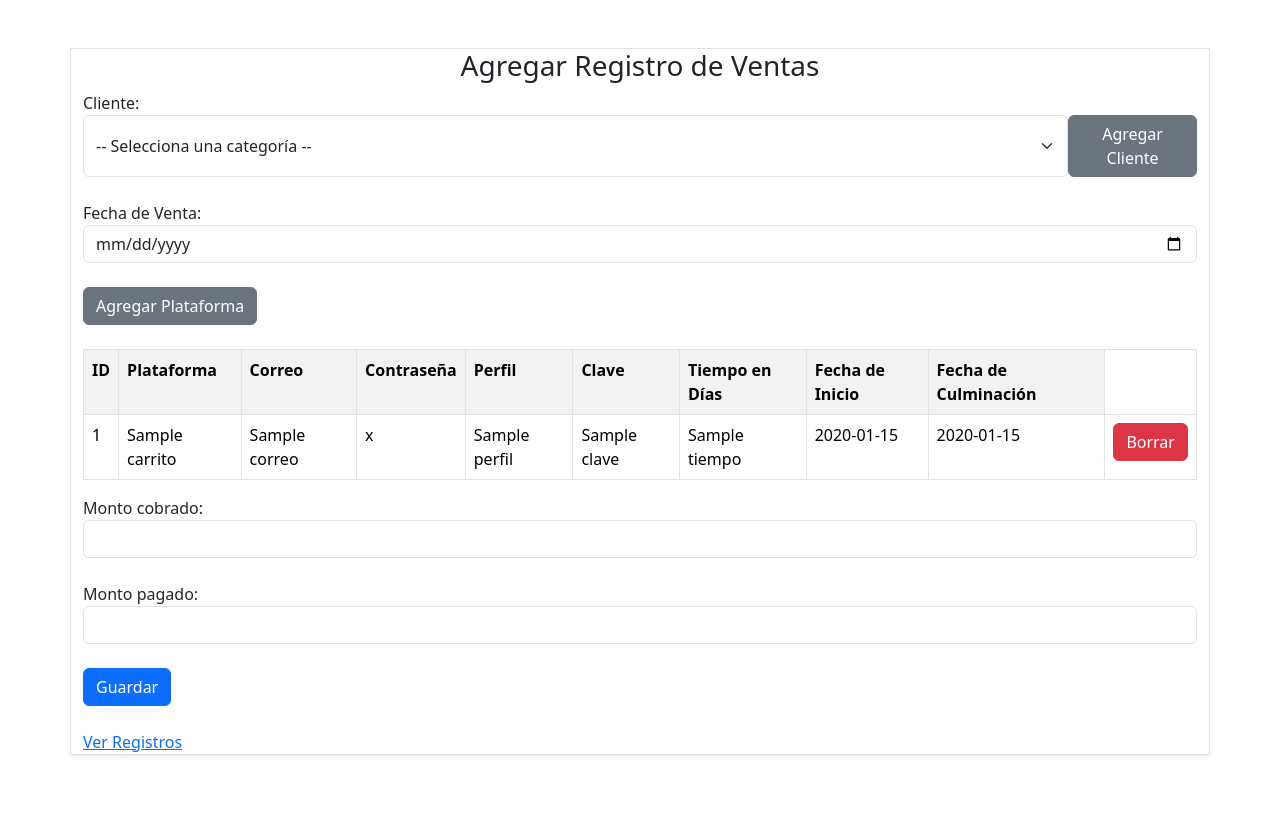
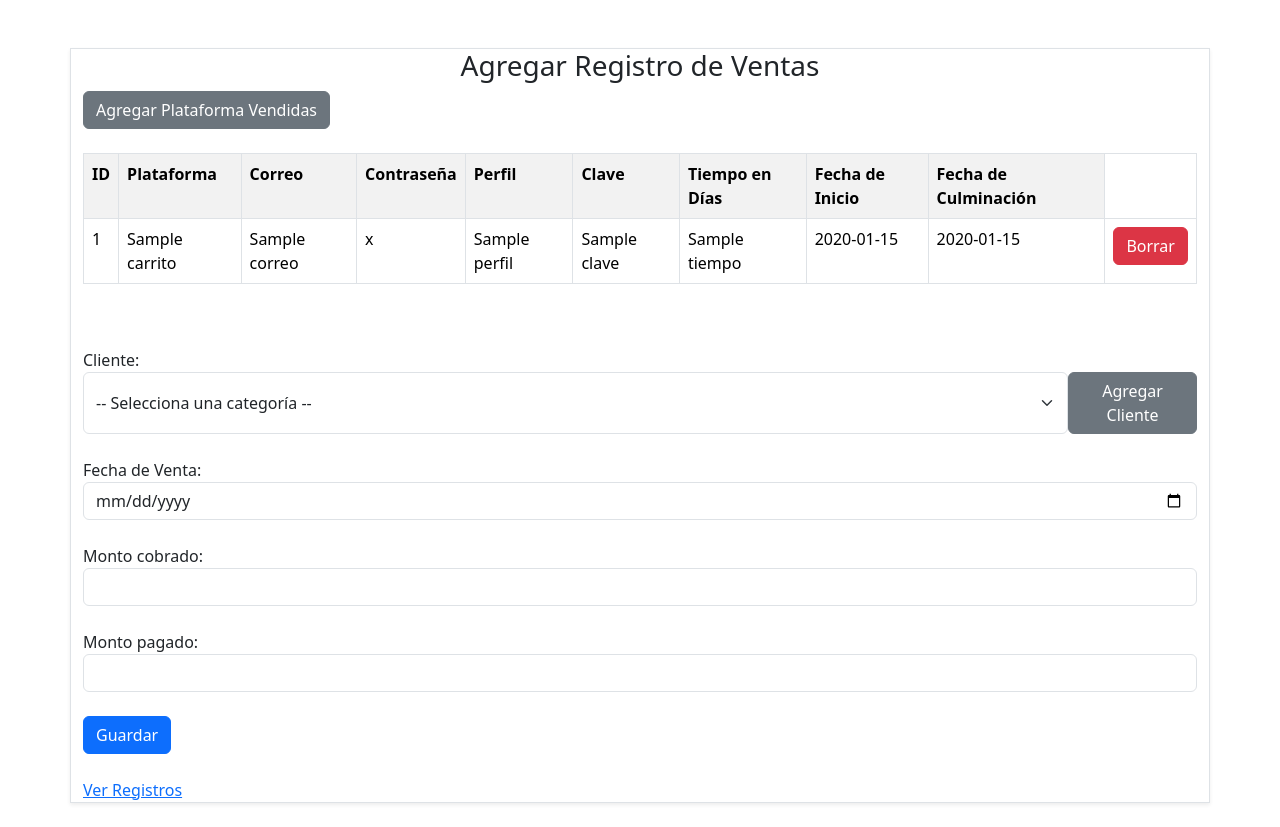
Before and after one commit to Fredy2201/RepositorioFredPython, a Flask app: template templates/formulario1_ventas.html in a window 1280 px wide. Before the commit the page ends 756 px from the top, so only its background shows below. Run offline with Flask 3, Linux system fonts and the light colour scheme; the template is opened without the code that fills it: most values are stand-ins (such as "Sample title", 1, 10 or a date in 2020).

Commit message:
modificando formulario

```diff
--- a/flask_app.py
+++ b/flask_app.py
@@ -51,6 +51,10 @@ def form1ventas():
 
     if "carrito" not in session:
         session["carrito"] = []
+    if "datos_for" not in session:
+            session["datos_for"] = []
+
+
 
     conn = sqlite3.connect("data.db")
     c = conn.cursor()
@@ -109,10 +113,12 @@ def form1ventas():
         return redirect("/registrosventas")  # Redirigir después de guardar
 
     # Mostrar formulario
-    return render_template("formulario1_ventas.html", registros=clientes, carrito=session["carrito"], plataformas=plataformas)
+    return render_template("formulario1_ventas.html", registros=clientes, carrito=session["carrito"], plataformas=plataformas, datos_for=session["datos_for"])
 
 @app.route("/agregar_servicio", methods=["POST"])
 def agregarservicio():
+
+
     plataforma=request.form["plataforma"]
     id_pla,nom_pla=plataforma.split("|")
     correo=request.form["correo"]
@@ -137,6 +143,8 @@ def agregarservicio():
     carrito = session.get("carrito", [])
     carrito.append(item)
     session["carrito"] = carrito
+
+
 
     return redirect("/form1ventas")
 
--- a/templates/formulario1_ventas.html
+++ b/templates/formulario1_ventas.html
@@ -18,22 +18,7 @@
         <form method="POST" action="/form1ventas" class="formulario">
             <h3 class="text-center">Agregar Registro de Ventas</h3>
 
-            <label for="nom">Cliente:</label><br>
-            <div class="d-flex">
-                <select name="nom" id="nom" required class="form-select">
-                    <option value="">-- Selecciona una categoría --</option>
-                    {% for reg in registros %}
-                    <option value="{{ reg[0] }}">{{ reg[1] }}</option>
-                    {% endfor %}
-                </select><br>
-                <button class="btn btn-secondary" type="button" data-bs-toggle="modal" data-bs-target="#miModal1">Agregar Cliente</button><br>
-            </div><br>
-
-            <label for="date">Fecha de Venta:</label><br>
-            <input type="date" name="date" required class="form-control"><br>
-
-
-            <button class="btn btn-secondary" type="button" data-bs-toggle="modal" data-bs-target="#miModal">Agregar Plataforma</button><br><br>
+            <button class="btn btn-secondary" type="button" data-bs-toggle="modal" data-bs-target="#miModal">Agregar Plataforma Vendidas</button><br><br>
             <table border="1" class="table table-striped table-bordered">
                 <tr>
                     <th>ID</th>
@@ -62,7 +47,24 @@
                     </td>
                 </tr>
                 {% endfor %}
-            </table>
+            </table><br><br>
+
+
+            <label for="nom">Cliente:</label><br>
+            <div class="d-flex">
+                <select name="nom" id="nom" required class="form-select">
+                    <option value="">-- Selecciona una categoría --</option>
+                    {% for reg in registros %}
+                    <option value="{{ reg[0] }}">{{ reg[1] }}</option>
+                    {% endfor %}
+                </select><br>
+                <button class="btn btn-secondary" type="button" data-bs-toggle="modal" data-bs-target="#miModal1">Agregar Cliente</button><br>
+            </div><br>
+
+            <label for="date">Fecha de Venta:</label><br>
+            <input type="date" name="date" required class="form-control"><br>
+
+
 
 
 
```
Also changed, not shown: data1.db.
